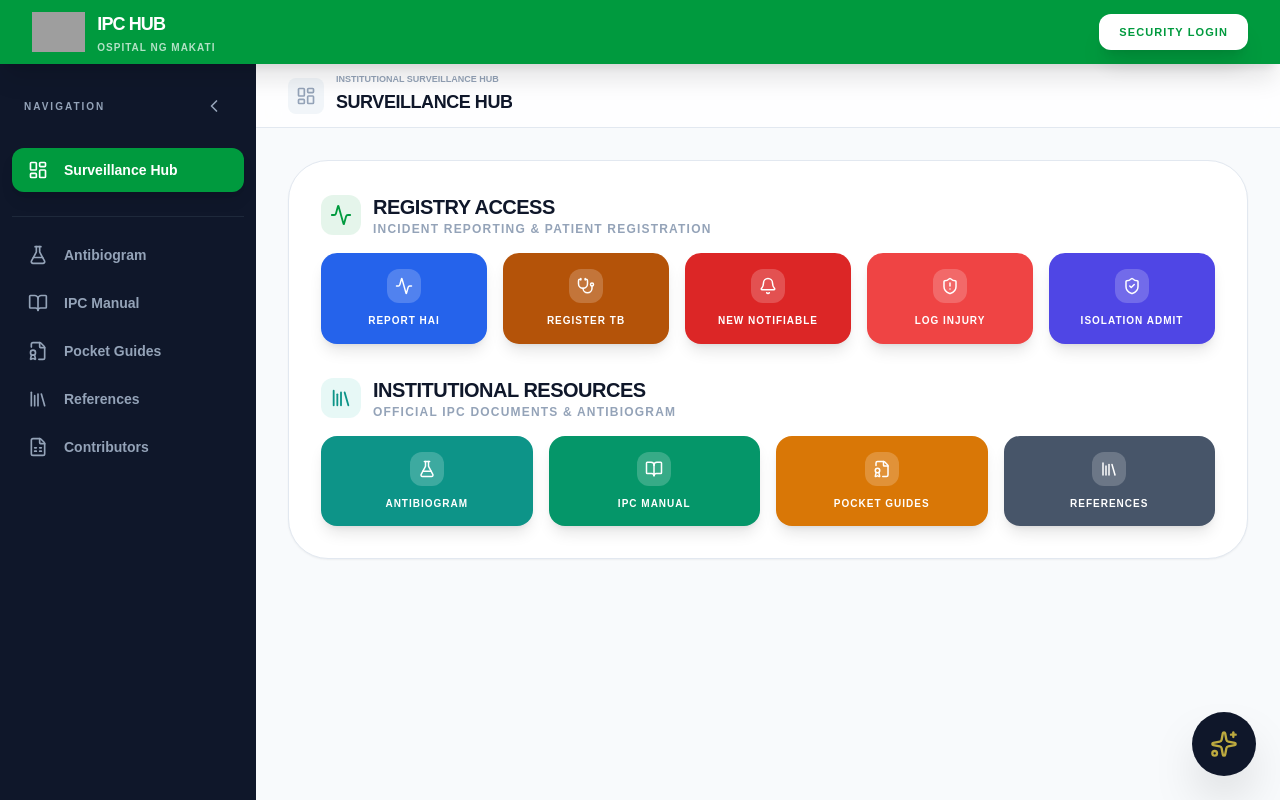
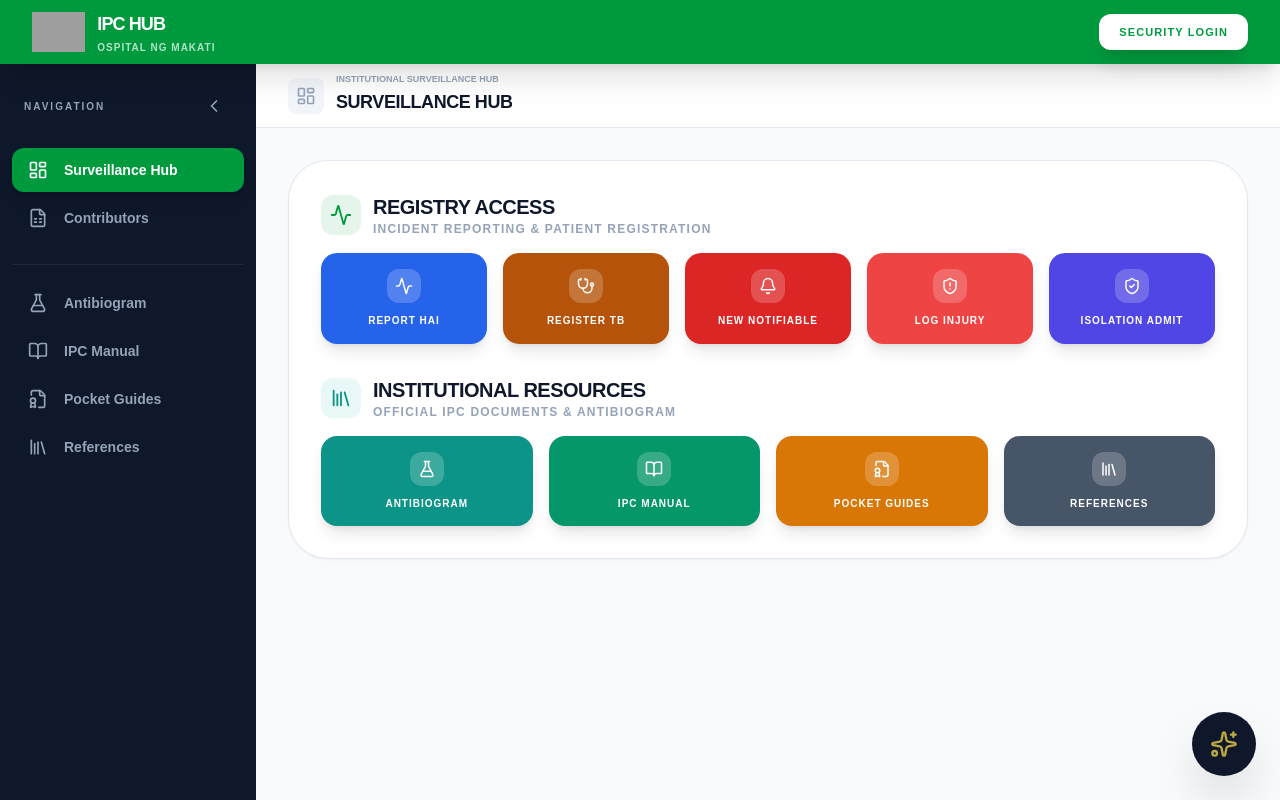
Before and after one commit to osmakqa/ipchubv2, a React (Vite) app: page / in a window 1280 px wide. Built offline with nearby package versions, Linux system fonts and the light colour scheme; grey boxes are pictures that could not be loaded.

Commit message:
feat: Move analytics module to report section
The 'Contributors' analytics module has been moved from the universal modules list to the report modules list. This better reflects its purpose as a reporting and data visualization feature within the Surveillance Hub.

```diff
--- a/components/SurveillanceHub.tsx
+++ b/components/SurveillanceHub.tsx
@@ -248,7 +248,6 @@ const SurveillanceHub: React.FC = () => {
     { id: 'manual', label: 'IPC Manual', icon: <BookOpen size={20} />, color: 'text-emerald-600', component: Resources },
     { id: 'pocket-guides', label: 'Pocket Guides', icon: <FileBadge size={20} />, color: 'text-amber-600', component: Resources },
     { id: 'references', label: 'References', icon: <Library size={20} />, color: 'text-slate-600', component: Resources },
-    { id: 'analytics', label: 'Contributors', icon: <FileSpreadsheet size={20} />, color: 'text-emerald-600', component: ReporterAnalytics },
   ];
 
   const reportModules: ModuleConfig[] = [
@@ -258,6 +257,7 @@ const SurveillanceHub: React.FC = () => {
     { id: 'tb', label: 'TB Registry', icon: <Stethoscope size={20} />, color: 'text-amber-700', component: PTBDashboard },
     { id: 'isolation', label: 'Isolation Room', icon: <Bed size={20} />, color: 'text-indigo-600', component: IsolationDashboard },
     { id: 'needlestick', label: 'Sharps / Injury', icon: <ShieldAlert size={20} />, color: 'text-red-500', component: NeedlestickDashboard },
+    { id: 'analytics', label: 'Contributors', icon: <FileSpreadsheet size={20} />, color: 'text-emerald-600', component: ReporterAnalytics },
   ];
 
   const auditModules: ModuleConfig[] = [
@@ -268,6 +268,7 @@ const SurveillanceHub: React.FC = () => {
     { id: 'hai-data', label: 'HAI Data', icon: <FileBarChart size={20} />, color: 'text-indigo-600', component: HAIDataDashboard },
     { id: 'hai-bundles', label: 'Care Bundles', icon: <CheckCircle2 size={20} />, color: 'text-blue-600', component: HAIBundlesAudit },
     { id: 'action-plans', label: 'Action Tracker', icon: <ClipboardList size={20} />, color: 'text-rose-600', component: ActionPlanTracker },
+    { id: 'analytics', label: 'Contributors', icon: <FileSpreadsheet size={20} />, color: 'text-emerald-600', component: ReporterAnalytics },
   ];
 
   const presentModules: ModuleConfig[] = [
@@ -277,6 +278,7 @@ const SurveillanceHub: React.FC = () => {
     { id: 'tb', label: 'TB Analytics', icon: <Stethoscope size={20} />, color: 'text-amber-700', component: PTBDashboard },
     { id: 'isolation', label: 'Isolation Analytics', icon: <Bed size={20} />, color: 'text-indigo-600', component: IsolationDashboard },
     { id: 'needlestick', label: 'Sharps Analytics', icon: <ShieldAlert size={20} />, color: 'text-red-500', component: NeedlestickDashboard },
+    { id: 'analytics', label: 'Contributors', icon: <FileSpreadsheet size={20} />, color: 'text-emerald-600', component: ReporterAnalytics },
   ];
 
   // Logic to hide specific registries when not logged in
```
